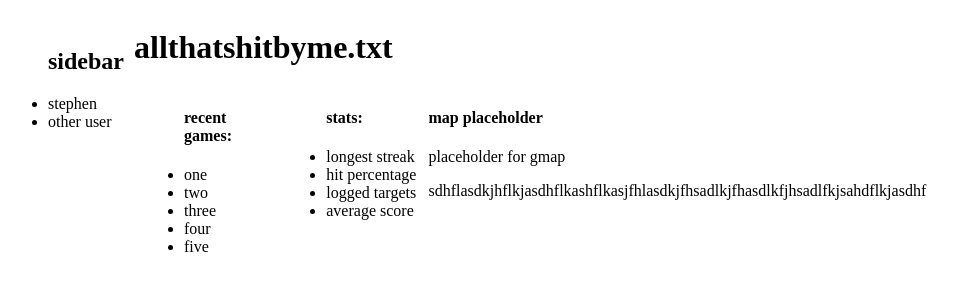
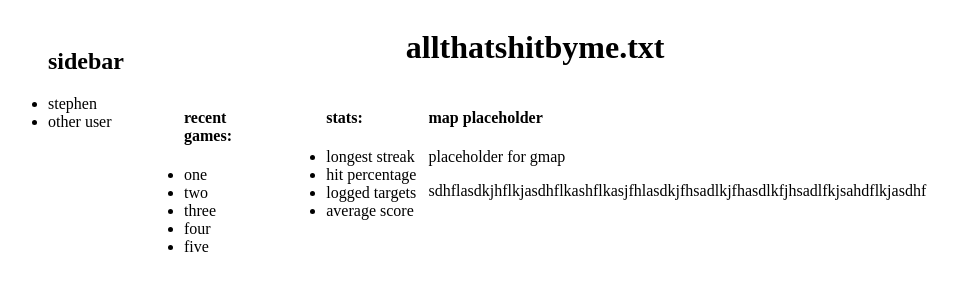
Before and after one commit to stephenmuller/Trap-Scoring, a Django app: template trap_scorekeeping/templates/trap_scorekeeping/index.html in a window 1280 px wide. Shown: the top 300 px of the page, without its empty margins (0-957 px from the left). Run offline with Django 3.2, Linux system fonts and the light colour scheme; the template is opened without the code that fills it, so the values that code supplies are empty; some libraries are stand-ins or nearby versions.

Commit message:
align is hard to spell

```diff
--- a/trap_scorekeeping/static/trap_scorekeeping/index.css
+++ b/trap_scorekeeping/static/trap_scorekeeping/index.css
@@ -14,7 +14,7 @@ flex-direction: column;
 
 #header{
  flex: 1;
- text-allign: center;
+ text-align: center;
 }
 
 #content{
```
